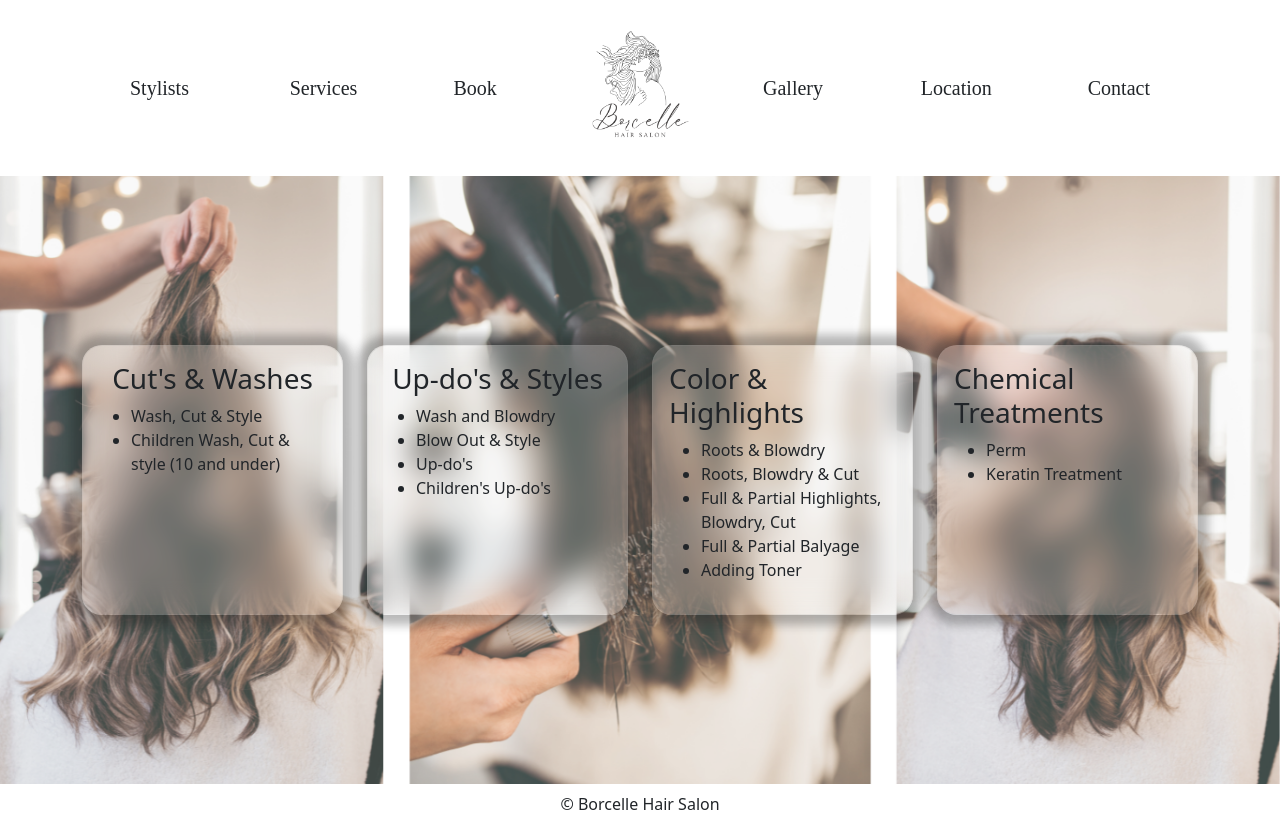
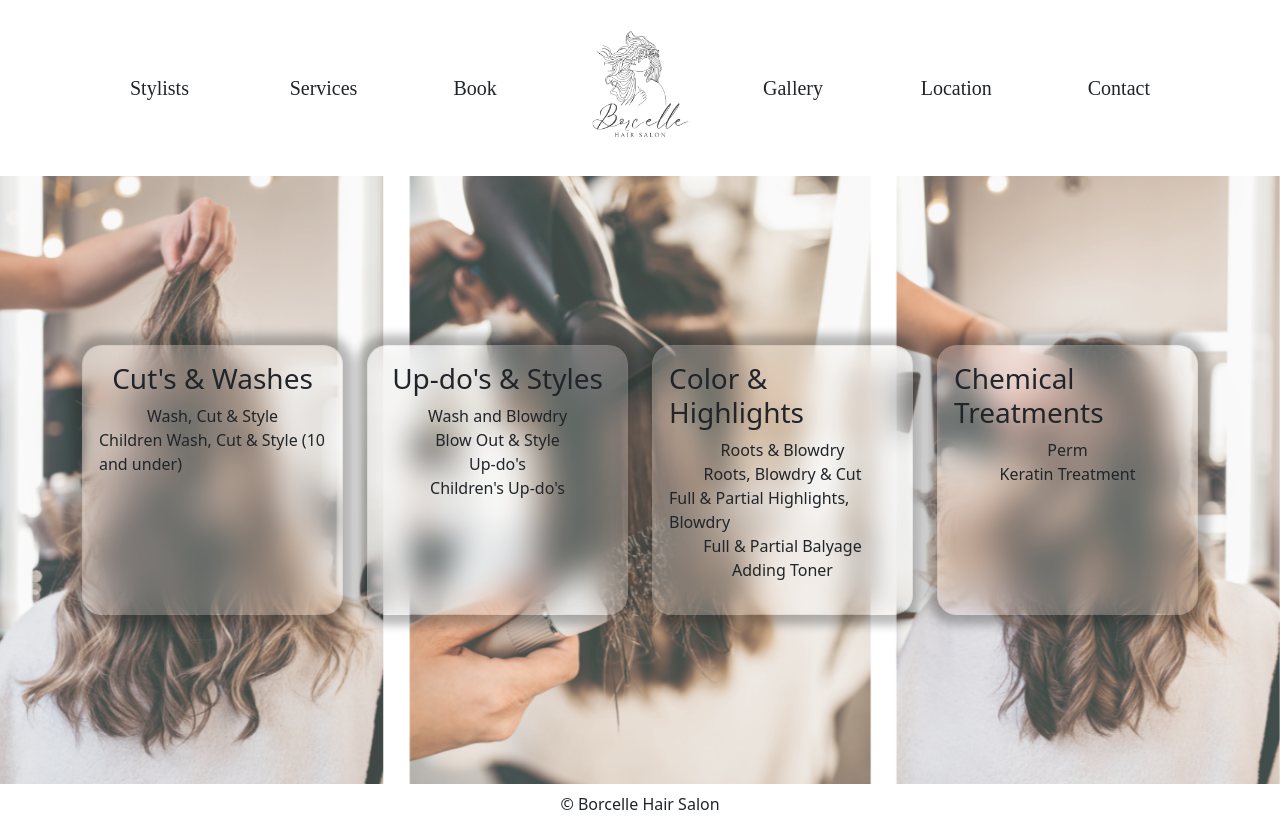
Before and after one commit to maggiejoe/salon-webpage-w-react, a React (Create React App) app in the folder my-hair-salon/: page /services in a window 1280 px wide. Built offline with nearby package versions, Linux system fonts and the light colour scheme; a web font is replaced by a local one.

Commit message:
updated text-decoration-none to list-unstyled

```diff
--- a/my-hair-salon/src/App.css
+++ b/my-hair-salon/src/App.css
@@ -96,7 +96,3 @@ body {
   background-position-y: center;
   z-index: 1 !important;
 }
-
-.text-deco {
-  text-decoration: none;
-}
--- a/my-hair-salon/src/pages/ServicesPage/index.js
+++ b/my-hair-salon/src/pages/ServicesPage/index.js
@@ -9,41 +9,41 @@ function ServicesPage() {
                     <Col className="d-flex col-3">
                         <div className="blurred-container-bg p-3 w-100">
                             <h1 className='d-flex justify-content-center fs-3'>Cut's & Washes</h1>
-                            <ul className="">
-                                <li className="text-deco">Wash, Cut & Style</li>
-                                <li>Children Wash, Cut & style {'('}10 and under{')'}</li>
+                            <ul className="list-unstyled">
+                                <li className="d-flex justify-content-center">Wash, Cut & Style</li>
+                                <li className="d-flex justify-content-center">Children Wash, Cut & Style {'('}10 and under{')'}</li>
                             </ul>
                         </div>
                     </Col>
                     <Col className="d-flex col-3">
                         <div className="blurred-container-bg p-3 w-100">
                             <h1 className='d-flex justify-content-center fs-3'>Up-do's & Styles</h1>
-                            <ul>
-                                <li>Wash and Blowdry</li>
-                                <li>Blow Out & Style</li>
-                                <li>Up-do's</li>
-                                <li>Children's Up-do's</li>
+                            <ul className="list-unstyled">
+                                <li className="d-flex justify-content-center">Wash and Blowdry</li>
+                                <li className="d-flex justify-content-center">Blow Out & Style</li>
+                                <li className="d-flex justify-content-center">Up-do's</li>
+                                <li className="d-flex justify-content-center">Children's Up-do's</li>
                             </ul>
                         </div>
                     </Col>
                     <Col className="d-flex col-3">
                         <div className="blurred-container-bg p-3 w-100">
                             <h1 className='d-flex justify-content-center fs-3'>Color & Highlights</h1>
-                            <ul>
-                                <li>Roots & Blowdry</li>
-                                <li>Roots, Blowdry & Cut</li>
-                                <li>Full & Partial Highlights, Blowdry, Cut</li>
-                                <li>Full & Partial Balyage</li>
-                                <li>Adding Toner</li>
+                            <ul className="list-unstyled">
+                                <li className="d-flex justify-content-center">Roots & Blowdry</li>
+                                <li className="d-flex justify-content-center">Roots, Blowdry & Cut</li>
+                                <li className="d-flex justify-content-center">Full & Partial Highlights, Blowdry</li>
+                                <li className="d-flex justify-content-center">Full & Partial Balyage</li>
+                                <li className="d-flex justify-content-center">Adding Toner</li>
                             </ul>
                         </div>
                     </Col>
                     <Col className="d-flex col-3">
                         <div className="blurred-container-bg p-3 w-100">
                             <h1 className='d-flex justify-content-center fs-3'>Chemical Treatments</h1>
-                            <ul>
-                                <li>Perm</li>
-                                <li>Keratin Treatment</li>
+                            <ul className="list-unstyled">
+                                <li className="d-flex justify-content-center">Perm</li>
+                                <li className="d-flex justify-content-center">Keratin Treatment</li>
                             </ul>
                         </div>
                     </Col>
```
